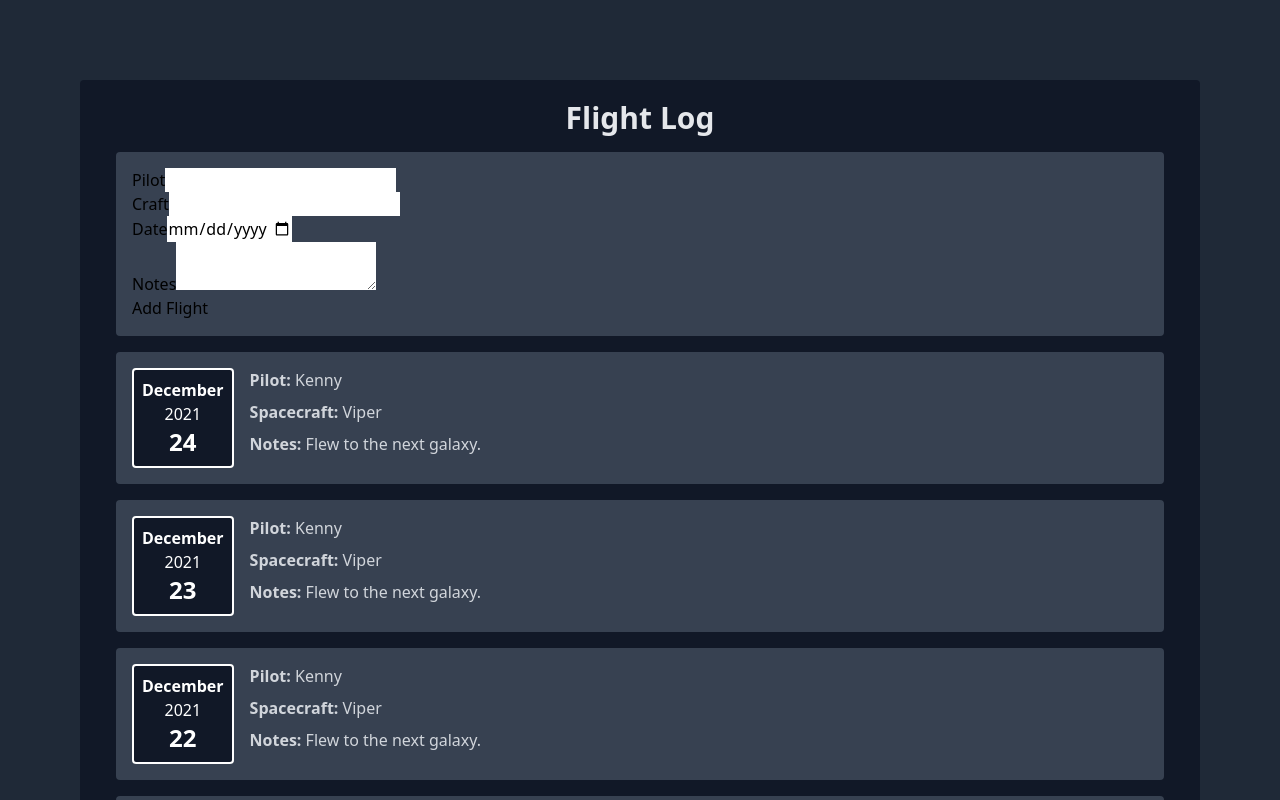
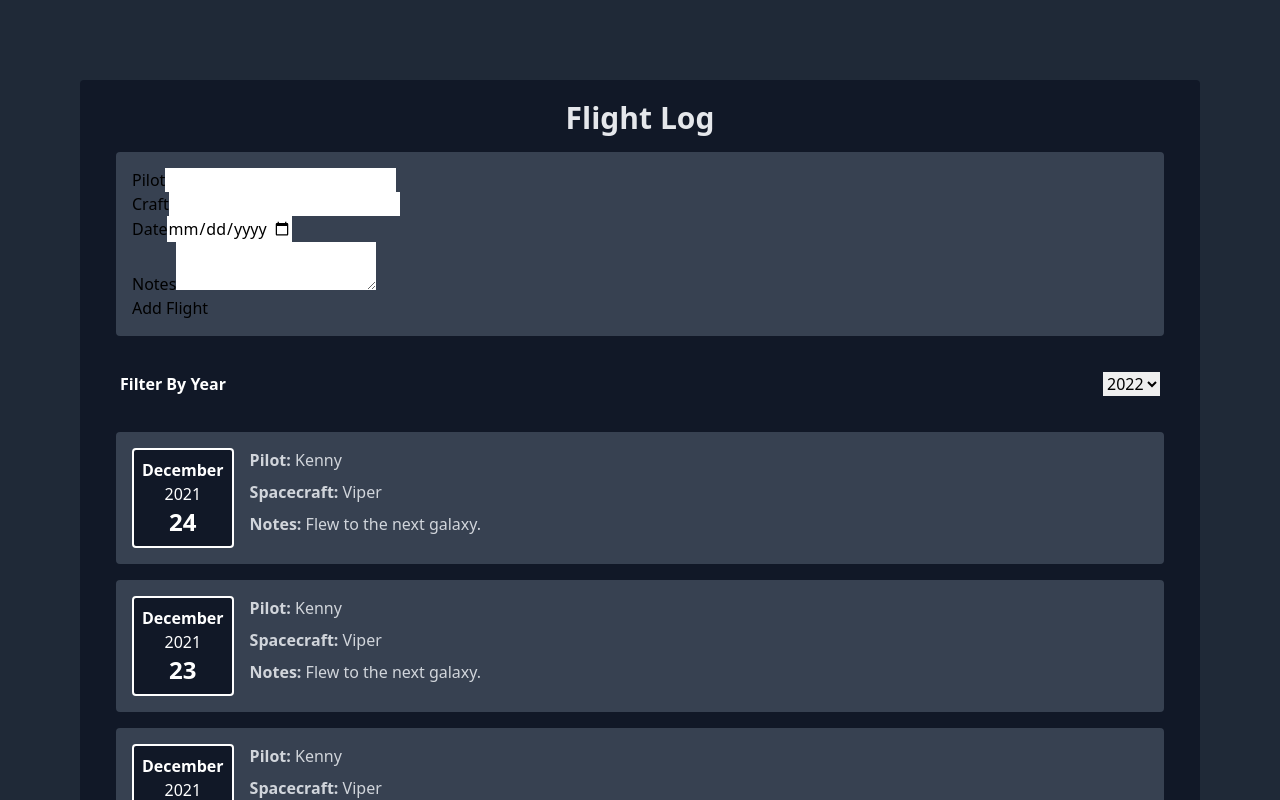
Before and after one commit to eukalytics/flightlog, a React (Create React App) app: page / in a window 1280 px wide. Shown: the top 800 px of the page. Built offline with nearby package versions, Linux system fonts and the light colour scheme.

Commit message:
add flight year filter

```diff
--- a/src/App.js
+++ b/src/App.js
@@ -1,3 +1,4 @@
+import { useState } from "react";
 import FlightList from "./components/Flights/FlightList";
 
 export default function App() {
@@ -7,9 +8,18 @@ export default function App() {
     {id: "f3", pilot: "Kenny", craft: "Viper", date: new Date(2021, 11, 22), notes: "Flew to the next galaxy."},
     {if: "f4", pilot: "Kenny", craft: "Viper", date: new Date(2021, 11, 21), notes: "Flew to the next galaxy."}
   ]
+  const handleAddFlight = (newFlightObj) => {
+    console.log(newFlightObj);
+  }
+  const [filterYear, setFilterYear] = useState('2021');
+
+  const handleFilterYearChange = (year) => {
+    setFilterYear(year);
+    console.log(year);
+  }
   return (
     <div className="bg-gray-800 min-h-screen p-20">
-      <FlightList flights={flights} />
+      <FlightList flights={flights} handleAddFlight={handleAddFlight} filterYear={filterYear} handleFilterYearChange={handleFilterYearChange} />
     </div>
   );
 }
--- /dev/null
+++ b/src/components/Flights/FlightFilter.js
@@ -0,0 +1,18 @@
+export default function FlightFilter({handleFilterYearChange}){
+
+    const handleOptionChange = (e) => {
+        handleFilterYearChange(e.target.value);
+    }
+    return (
+        <div className="flex justify-between p-5">
+            <label className="text-white font-semibold" >Filter By Year</label>
+            <select onChange={handleOptionChange}>
+                <option value="2022">2022</option>
+                <option value="2021">2021</option>
+                <option value="2020">2020</option>
+                <option value="2019">2019</option>
+                <option value="2018">2018</option>
+            </select>
+        </div>
+    )
+}
--- a/src/components/Flights/FlightForm.js
+++ b/src/components/Flights/FlightForm.js
@@ -1,6 +1,6 @@
 import { useState } from "react";
 
-export default function FlightForm() {
+export default function FlightForm({ handleNewFlightSubmit }) {
     const [newFlight, setNewFlight] = useState({
         title: '',
         craft: '',
@@ -45,7 +45,7 @@ export default function FlightForm() {
             ...newFlight,
             date: new Date(newFlight.date)
         };
-        console.log(submittedFlight);
+        handleNewFlightSubmit(submittedFlight)
         setNewFlight({
             title: '',
             craft: '',
--- a/src/components/Flights/FlightList.js
+++ b/src/components/Flights/FlightList.js
@@ -1,11 +1,20 @@
 import FlightCard from "./FlightCard";
 import FlightForm from "./FlightForm";
+import FlightFilter from "./FlightFilter";
 
-export default function FlightList({flights}) {
+export default function FlightList({flights, handleAddFlight, filterYear, handleFilterYearChange}) {
+  const handleNewFlightSubmit = (newFlightObj) => {
+    const newFlight = {
+      ...newFlightObj,
+      id: flights.length + 1,
+    }
+    handleAddFlight(newFlight);
+  }
     return (
         <div className="bg-gray-900 p-5 rounded">
             <h2 className="text-gray-200 text-3xl font-semibold text-center">Flight Log</h2>
-            <FlightForm />
+            <FlightForm handleNewFlightSubmit={handleNewFlightSubmit}/>
+            <FlightFilter handleFilterYearChange={handleFilterYearChange} />
             <FlightCard
               pilot={flights[0].pilot}
               craft={flights[0].craft}
```
Also changed, not shown: 1 other file (tests, documents, lock files or other folders).
